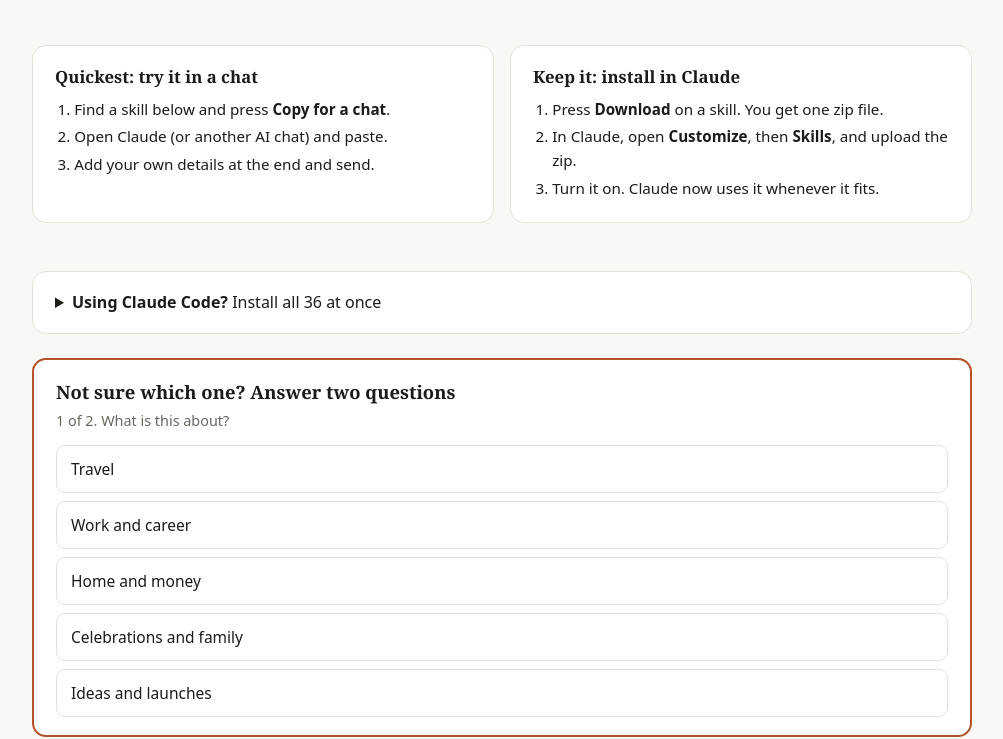
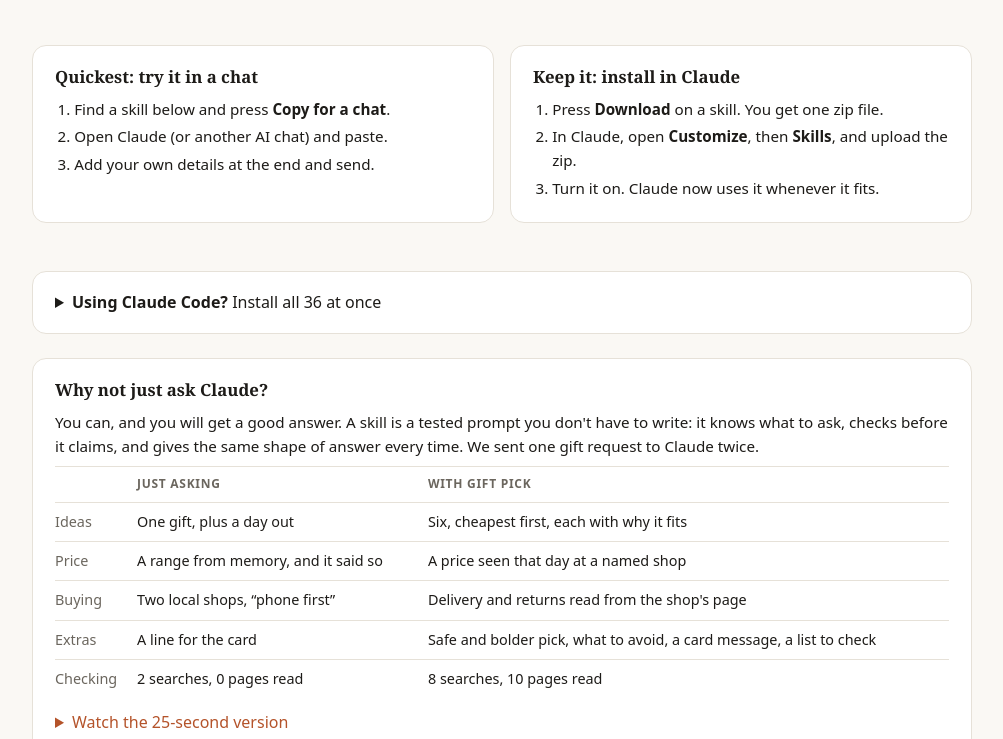
Before and after one commit to amoluparab-prog/life-skills, a plain HTML site: page index.html in a window 1280 px wide. Shown: the part 213-952 px from the top of the page, without its empty margins (138-1141 px from the left). Drawn offline with Linux system fonts and the light colour scheme.

Commit message:
Add 'Why not just ask Claude?' section to the website
Co-Authored-By: Claude Fable 5.2 <noreply@anthropic.com>

```diff
--- a/index.html
+++ b/index.html
@@ -45,6 +45,12 @@ footer{border-top:1px solid var(--line);padding:24px 0 48px;color:var(--muted);f
 .opt:hover{border-color:var(--accent)}
 .quiz .back{background:none;border:none;color:var(--accent);padding:6px 0;margin-top:10px;text-decoration:underline}
 .quiz .card{border:none;padding:0;background:none}
+.why table{width:100%;border-collapse:collapse;font-family:system-ui,sans-serif;font-size:.9rem;margin-top:8px}
+.why th,.why td{text-align:left;vertical-align:top;padding:8px 10px 8px 0;border-top:1px solid var(--line)}
+.why th{font-size:.75rem;text-transform:uppercase;letter-spacing:.06em;color:var(--muted)}
+.why td:first-child{color:var(--muted);white-space:nowrap}
+.why video{width:100%;max-width:300px;border-radius:12px;border:1px solid var(--line);display:block;margin:14px 0 0}
+.why .fine{font-family:system-ui,sans-serif;font-size:.8rem;color:var(--muted);margin:10px 0 0}
 #empty{display:none;padding:30px 0;color:var(--muted)}
 </style>
 </head>
@@ -64,6 +70,18 @@ footer{border-top:1px solid var(--line);padding:24px 0 48px;color:var(--muted);f
 <details class="how"><summary><b>Using Claude Code?</b> Install all 36 at once</summary>
 <p class="ui" style="font-size:.92rem">Run this inside Claude Code (version 2.1.275 or later):</p>
 <pre style="overflow:auto;font-size:.88rem">/plugin install life-skills --marketplace amoluparab-prog/life-skills</pre></details>
+
+<section class="how why"><h2>Why not just ask Claude?</h2>
+<p class="ui" style="font-size:.95rem;margin:0">You can, and you will get a good answer. A skill is a tested prompt you don't have to write: it knows what to ask, checks before it claims, and gives the same shape of answer every time. We sent one gift request to Claude twice.</p>
+<table><tr><th></th><th>Just asking</th><th>With Gift Pick</th></tr>
+<tr><td>Ideas</td><td>One gift, plus a day out</td><td>Six, cheapest first, each with why it fits</td></tr>
+<tr><td>Price</td><td>A range from memory, and it said so</td><td>A price seen that day at a named shop</td></tr>
+<tr><td>Buying</td><td>Two local shops, “phone first”</td><td>Delivery and returns read from the shop's page</td></tr>
+<tr><td>Extras</td><td>A line for the card</td><td>Safe and bolder pick, what to avoid, a card message, a list to check</td></tr>
+<tr><td>Checking</td><td>2 searches, 0 pages read</td><td>8 searches, 10 pages read</td></tr></table>
+<details><summary class="ui" style="margin-top:12px;cursor:pointer;color:var(--accent)">Watch the 25-second version</summary>
+<video controls preload="none" playsinline src="media/gift-pick-with-vs-without.mp4"></video></details>
+<p class="fine">One run each on 22 November 2026, so this shows the pattern, not a guarantee. The skill's answer was longer and took about three and a half times as long.</p></section>
 
 <section class="quiz" id="quiz" aria-live="polite"></section>
 
```
